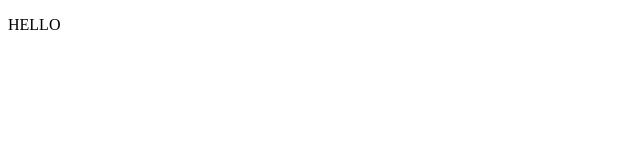
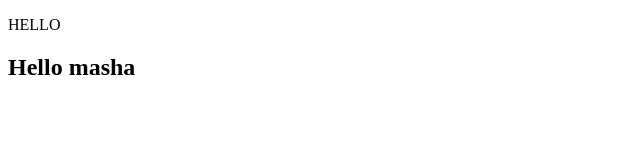
Before and after one commit to MariiaNezhalska/project, a plain HTML site: page index.html in a window 1280 px wide. Shown: the whole page, without its empty margins (0-640 px from the left). Drawn offline with Linux system fonts and the light colour scheme.

Commit message:
index.html mod

```diff
--- a/index.html
+++ b/index.html
@@ -8,6 +8,6 @@
 	</head>
 	<body>
 		<p>HELLO</p>
-		<script src="js/script.js"></script>
+		<h2>Hello masha</h2>
 	</body>
 </html>
```
